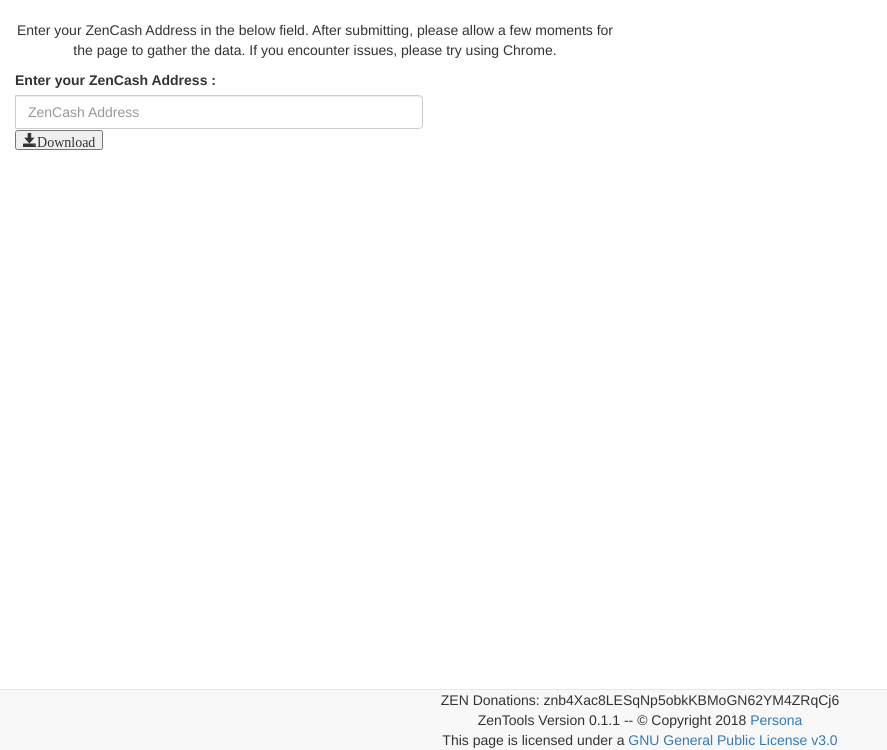
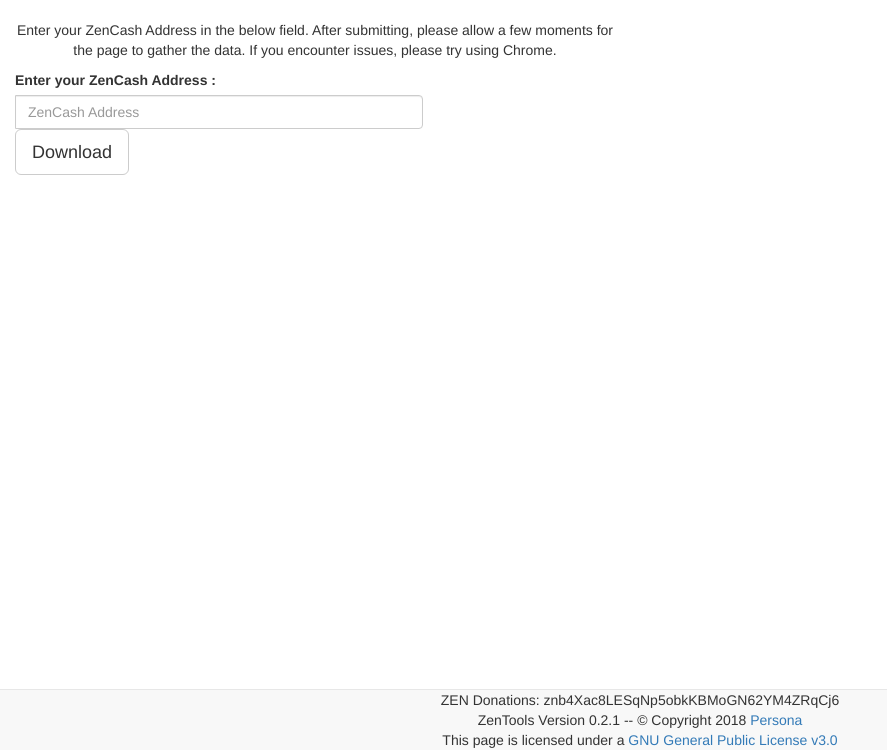
Before and after one commit to PersonaOnTheRun/zen-historical-tool, a Flask app: page /transactions/ in a window 1280 px wide. Shown: the part 50-800 px from the top of the page, without its empty margins (0-887 px from the left). Run offline with Flask 2, Linux system fonts and the light colour scheme; some libraries are stand-ins or nearby versions.

Commit message:
final updates. hope heroku works

```diff
--- a/app.py
+++ b/app.py
@@ -105,11 +105,9 @@ def transactions():
 @app.route('/zendata/',methods = ['POST'])
 def zendata():
     if request.method == 'POST':
-        print('is this actually happening?')
+        print('request received')
     zenaddress = request.form.get('zenaddress')
-    print('the zenaddress is ',zenaddress)
     task = zentask.delay(zenaddress)
-    print('did we make it here?')
     return jsonify({}), 202, {'Location': url_for('taskstatus', task_id=task.id)}
 
 @app.route('/status/<task_id>')
@@ -143,39 +141,3 @@ def taskstatus(task_id):
 
 if __name__ == '__main__':
     app.run(debug=True)
-
-
-    # zenaddress = request.args.get('zenaddress', '')
-    # result = task.zendata.delay(zenaddress)
-    # result.wait()
-
-    # , celery=result
-
-# def generate():
-#         for row in iter_all_rows():
-#             yield ','.join(row) + '\n'
-#
-# 	headers = Headers()
-# 	headers.add('Content-Disposition','attachment',filename=filename)
-#
-#     return Response(generate(), mimetype='text/csv',headers=headers)
-
-
-# @app.route('/paperwallet',methods = ['GET'])
-# def paperwallet():
-#     return render_template('paper_wallet.html')
-
-# @app.route('/transactions/',methods = ['GET','POST'])
-# def transactions():
-#     if request.method == 'POST':
-#         zenaddress = request.form['zenaddress']
-#         return redirect(url_for('result', zenaddress=zenaddress))
-#     return render_template('transactions.html')
-#
-# @app.route('/transactions/<zenaddress>',methods = ['GET'])
-# def result(zenaddress):
-#     rowlist = zendata(zenaddress)
-#     def generate():
-#         for row in rowlist:
-#             yield ','.join(str(v) for v in row) + '\n'
-#     return Response(generate(), mimetype='text/csv')
--- a/templates/header.html
+++ b/templates/header.html
@@ -27,7 +27,7 @@
 <nav class="navbar navbar-default navbar-fixed-bottom">
   <div id="footer" class="container-fluid">
       <div class="text-center">ZEN Donations: znb4Xac8LESqNp5obkKBMoGN62YM4ZRqCj6</div>
-      <div class="text-center">ZenTools Version 0.1.1  --  &copy; Copyright 2018 <a href="https://github.com/PersonaOnTheRun/zen-historical-tool">Persona</a></div>
+      <div class="text-center">ZenTools Version 0.2.1  --  &copy; Copyright 2018 <a href="https://github.com/PersonaOnTheRun/zen-historical-tool">Persona</a></div>
       <div class="text-center">This page is licensed under a <a href="https://choosealicense.com/licenses/gpl-3.0/">GNU General Public License v3.0</a></div>
   </div>
 </nav>
--- a/templates/transactions.html
+++ b/templates/transactions.html
@@ -10,7 +10,7 @@
       <label for="name"> Enter your ZenCash Address : </label>
       <input type="text" name="zenaddress" placeholder="ZenCash Address" class="form-control"/>
     </form>
-    <button id="start-bg-job" class="glyphicon glyphicon-save" aria-hidden="true">Download</button><br>
+    <button id="start-bg-job" class="btn btn-default btn-lg" class="glyphicon glyphicon-save" aria-hidden="true">Download</button><br>
   </div>
 </div>
 
@@ -43,11 +43,9 @@
                 alert('Unexpected error');
             }
         });
-        console.log('are we here?1')
     }
     function update_progress(status_url, nanobar, status_div) {
         // send GET request to status URL
-        console.log('are we here?2')
         $.getJSON(status_url, function(data) {
             // update UI
             percent = parseInt(data['current'] * 100 / data['total']);
@@ -88,7 +86,7 @@
 
                     download(csvContent, 'dowload.csv', 'text/csv;encoding:utf-8');
 
-                    $(status_div.childNodes[3]).text('Result: ' + data['result']);
+                    //$(status_div.childNodes[3]).text('Result: ' + data['result']);
                 }
                 else {
                     // something unexpected happened
```
